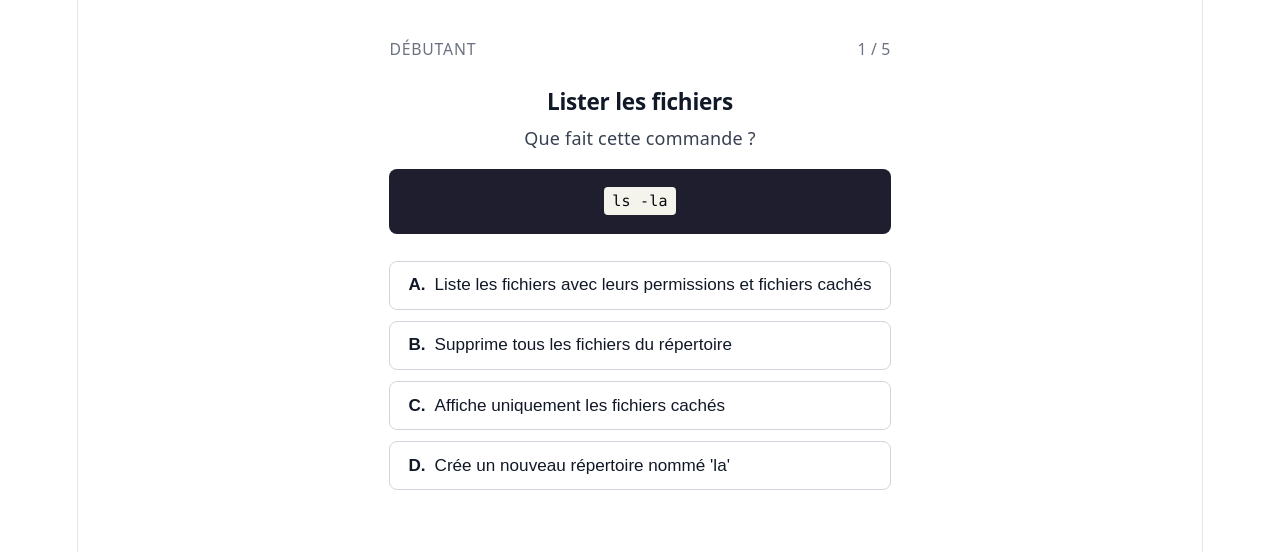
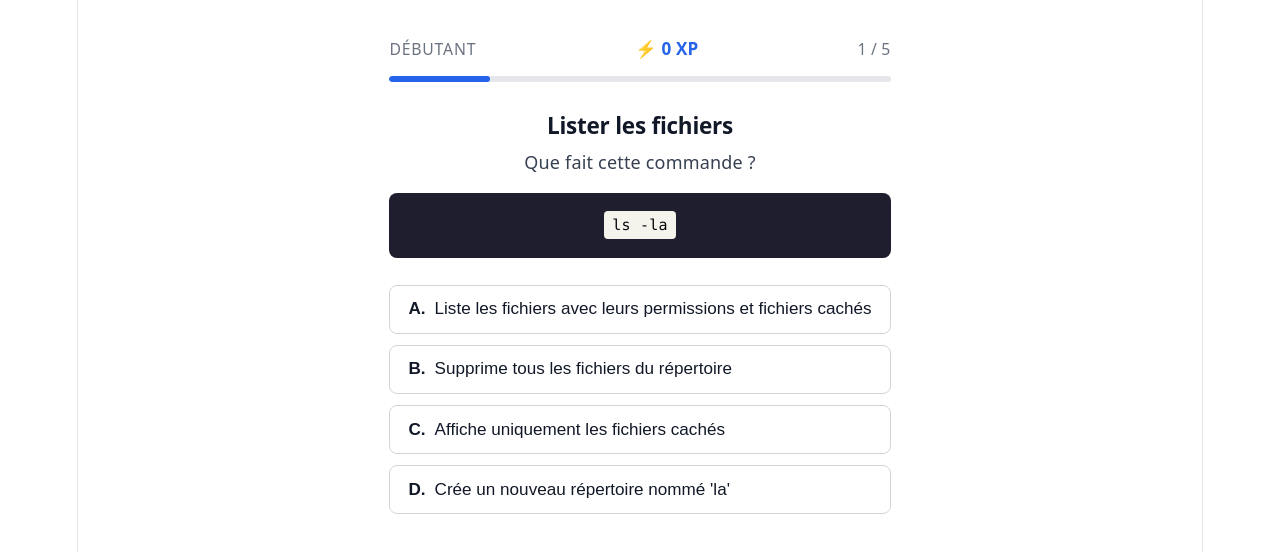
Before and after one commit to liabra/vibebug, a React (Vite) app: page /challenge/1 in a window 1280 px wide. Shown: the top 552 px of the page. Built offline with nearby package versions, Linux system fonts and the light colour scheme.

Commit message:
Add gamification: XP system, progress bar and badges

```diff
--- a/src/pages/ChallengePage.jsx
+++ b/src/pages/ChallengePage.jsx
@@ -1,4 +1,4 @@
-import { useState } from 'react'
+import { useState, useEffect } from 'react'
 import { useParams, useNavigate } from 'react-router-dom'
 import { bashChallenges } from '../data/bashChallenges'
 
@@ -12,6 +12,14 @@ export default function ChallengePage() {
   const [currentIndex, setCurrentIndex] = useState(0)
   const [selectedAnswer, setSelectedAnswer] = useState(null)
   const [score, setScore] = useState(0)
+  const [xp, setXp] = useState(0)
+  const [xpFlash, setXpFlash] = useState(false)
+
+  useEffect(() => {
+    if (!xpFlash) return
+    const t = setTimeout(() => setXpFlash(false), 400)
+    return () => clearTimeout(t)
+  }, [xpFlash])
 
   if (!level) {
     return (
@@ -33,7 +41,11 @@ export default function ChallengePage() {
     if (isAnswered) return
     const correct = index === challenge.correctAnswer
     setSelectedAnswer(index)
-    if (correct) setScore((s) => s + 1)
+    if (correct) {
+      setScore((s) => s + 1)
+      setXp((x) => x + 10)
+      setXpFlash(true)
+    }
   }
 
   function handleNext() {
@@ -41,6 +53,7 @@ export default function ChallengePage() {
       navigate('/results', {
         state: {
           score,
+          xp,
           total: challenges.length,
           levelTitle: level.title,
         },
@@ -62,9 +75,27 @@ export default function ChallengePage() {
     <div style={styles.container}>
       <div style={styles.header}>
         <span style={styles.level}>{level.title}</span>
+        <span
+          style={{
+            ...styles.xpBadge,
+            transform: xpFlash ? 'scale(1.25)' : 'scale(1)',
+            color: xpFlash ? '#16a34a' : '#2563eb',
+          }}
+        >
+          ⚡ {xp} XP
+        </span>
         <span style={styles.progress}>
           {currentIndex + 1} / {challenges.length}
         </span>
+      </div>
+
+      <div style={styles.progressBar}>
+        <div
+          style={{
+            ...styles.progressFill,
+            width: `${((currentIndex + 1) / challenges.length) * 100}%`,
+          }}
+        />
       </div>
 
       <h2 style={styles.title}>{challenge.title}</h2>
@@ -119,13 +150,33 @@ const styles = {
     display: 'flex',
     justifyContent: 'space-between',
     alignItems: 'center',
-    marginBottom: '1.5rem',
+    marginBottom: '0.75rem',
+  },
+  progressBar: {
+    height: '6px',
+    background: '#e5e7eb',
+    borderRadius: '999px',
+    overflow: 'hidden',
+    marginBottom: '1.75rem',
+  },
+  progressFill: {
+    height: '100%',
+    background: '#2563eb',
+    borderRadius: '999px',
+    transition: 'width 0.3s ease',
   },
   level: {
     fontSize: '0.875rem',
     color: '#6b7280',
     textTransform: 'uppercase',
     letterSpacing: '0.05em',
+  },
+  xpBadge: {
+    fontSize: '0.95rem',
+    fontWeight: '700',
+    color: '#2563eb',
+    transition: 'transform 0.2s ease, color 0.2s ease',
+    display: 'inline-block',
   },
   progress: {
     fontSize: '0.875rem',
--- a/src/pages/ResultsPage.jsx
+++ b/src/pages/ResultsPage.jsx
@@ -5,17 +5,18 @@ export default function ResultsPage() {
   const navigate = useNavigate()
 
   const score = state?.score ?? 0
+  const xp = state?.xp ?? 0
   const total = state?.total ?? 0
   const levelTitle = state?.levelTitle ?? ''
   const percentage = total > 0 ? Math.round((score / total) * 100) : 0
 
-  function getMessage() {
-    if (percentage === 100) return 'Parfait ! Score maximal 🏆'
-    if (percentage >= 80) return 'Excellent travail !'
-    if (percentage >= 60) return 'Bien joué !'
-    if (percentage >= 40) return 'Pas mal, continuez à pratiquer.'
-    return 'Réessayez pour progresser.'
+  function getBadge() {
+    if (percentage === 100) return { label: 'Expert Bash', icon: '🏆', bg: '#fefce8', border: '#ca8a04', color: '#854d0e' }
+    if (percentage >= 60)  return { label: 'Bon niveau',  icon: '👍', bg: '#f0fdf4', border: '#16a34a', color: '#166534' }
+    return                        { label: 'À améliorer', icon: '💪', bg: '#fef2f2', border: '#dc2626', color: '#991b1b' }
   }
+
+  const badge = getBadge()
 
   return (
     <div style={styles.container}>
@@ -28,7 +29,12 @@ export default function ResultsPage() {
       </div>
 
       <p style={styles.percentage}>{percentage} %</p>
-      <p style={styles.message}>{getMessage()}</p>
+      <p style={styles.xp}>⚡ {xp} XP gagnés</p>
+
+      <div style={{ ...styles.badge, background: badge.bg, borderColor: badge.border, color: badge.color }}>
+        <span style={styles.badgeIcon}>{badge.icon}</span>
+        <span style={styles.badgeLabel}>{badge.label}</span>
+      </div>
 
       <div style={styles.actions}>
         <button onClick={() => navigate('/levels')} style={styles.btnSecondary}>
@@ -85,11 +91,28 @@ const styles = {
     color: '#6b7280',
     marginBottom: '0.75rem',
   },
-  message: {
+  xp: {
     fontSize: '1.1rem',
-    color: '#374151',
+    fontWeight: '700',
+    color: '#2563eb',
+    marginBottom: '0.5rem',
+  },
+  badge: {
+    display: 'inline-flex',
+    alignItems: 'center',
+    gap: '0.5rem',
+    padding: '0.625rem 1.25rem',
+    border: '2px solid',
+    borderRadius: '999px',
     marginBottom: '2.5rem',
-    fontWeight: '500',
+    fontWeight: '700',
+  },
+  badgeIcon: {
+    fontSize: '1.4rem',
+    lineHeight: 1,
+  },
+  badgeLabel: {
+    fontSize: '1rem',
   },
   actions: {
     display: 'flex',
```
